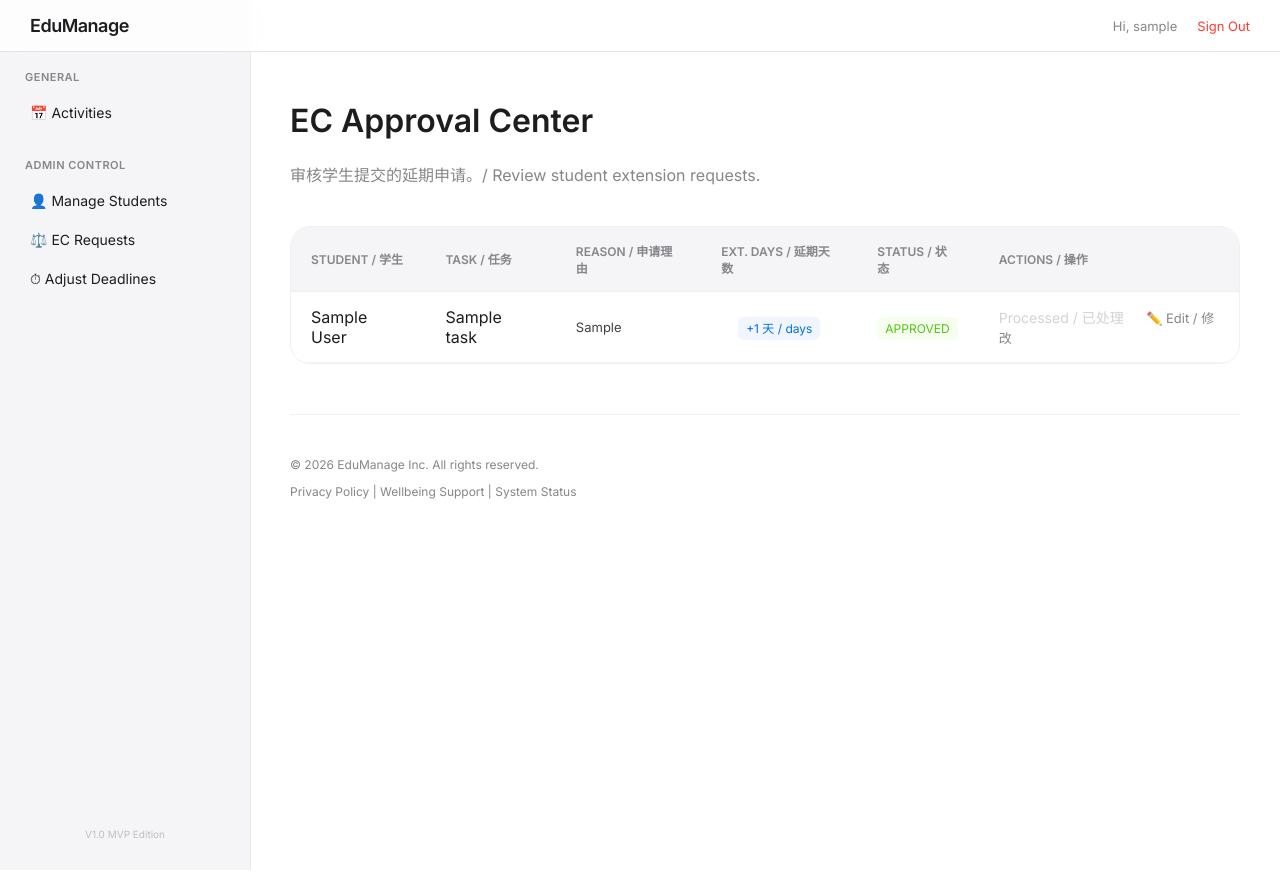
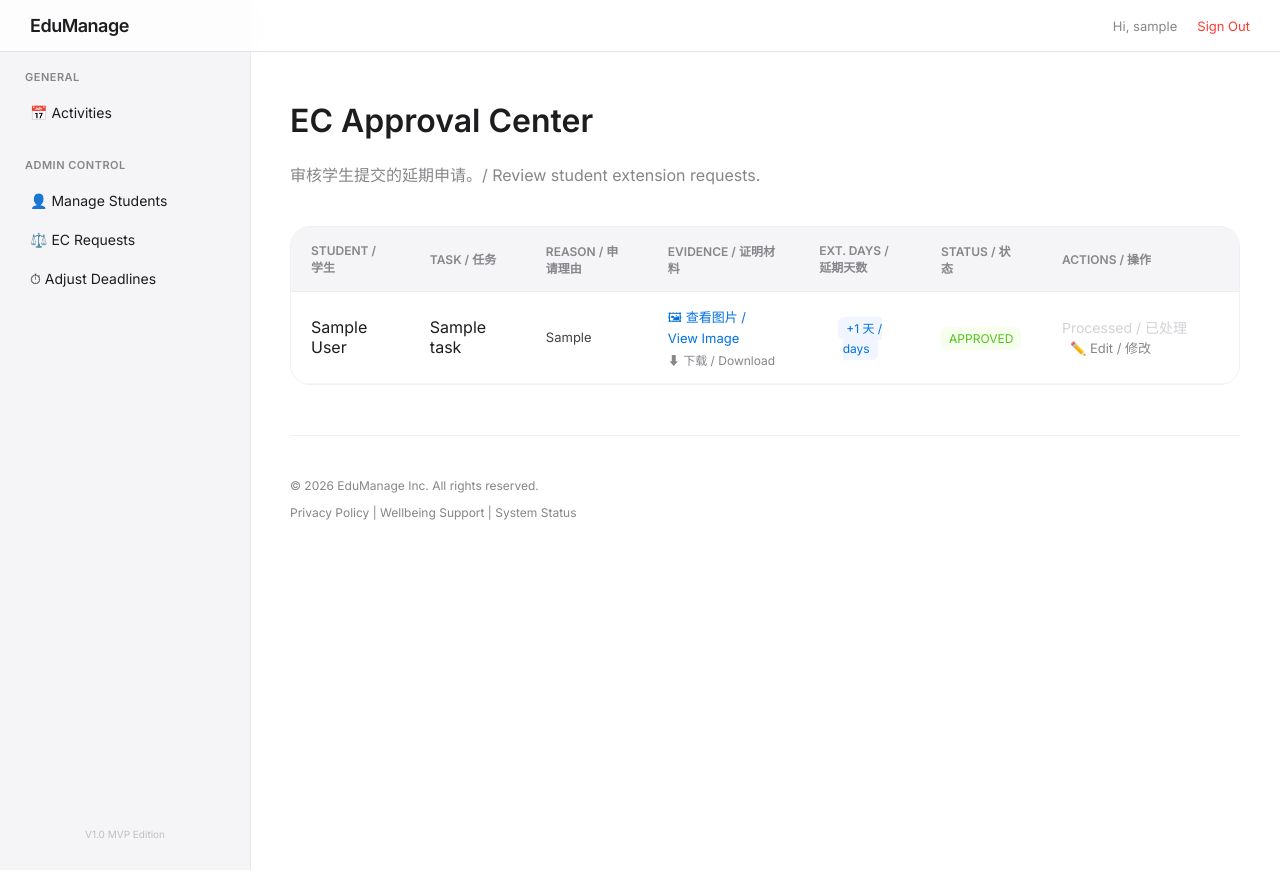
Before and after one commit to sidekid-01/studentManagesystem, a Flask app: page /wellbeing/manage in a window 1280 px wide. Run offline with Flask 3, Linux system fonts and the light colour scheme; a user stored in the database is signed in; tables that the repository leaves empty hold one stand-in row (values such as "Sample post").

Commit message:
final type
upgrade proof download and upload

```diff
--- a/app/routes.py
+++ b/app/routes.py
@@ -1,10 +1,35 @@
-from flask import render_template, redirect, url_for, flash, request
+import os
+import uuid
+from flask import render_template, redirect, url_for, flash, request, send_from_directory, abort
 from sqlalchemy.exc import IntegrityError
+from werkzeug.utils import secure_filename
 from app import app, db
 from app.models import Student, Teacher, Course, GradeSheet, activities, Notification
 from app.forms import StudentForm, TeacherForm, CourseForm, activityForm, LoginForm
 from flask_login import current_user, login_user, logout_user, login_required
 from app.models import User
+
+# 上传文件保存目录（项目根目录下的 uploads 文件夹）
+UPLOAD_FOLDER = os.path.join(os.path.dirname(os.path.dirname(__file__)), 'uploads')
+ALLOWED_EXTENSIONS = {'jpg', 'jpeg', 'png', 'pdf'}
+
+# 确保文件夹存在
+os.makedirs(UPLOAD_FOLDER, exist_ok=True)
+
+def allowed_file(filename):
+    return '.' in filename and filename.rsplit('.', 1)[1].lower() in ALLOWED_EXTENSIONS
+
+
+def save_uploaded_file(file_storage):
+    """保存上传文件，返回唯一文件名。失败返回 None。"""
+    if not file_storage or not file_storage.filename:
+        return None
+    if not allowed_file(file_storage.filename):
+        return None
+    ext = file_storage.filename.rsplit('.', 1)[1].lower()
+    unique_name = f"{uuid.uuid4().hex}.{ext}"
+    file_storage.save(os.path.join(UPLOAD_FOLDER, unique_name))
+    return unique_name
 
 
 def notify_teacher_of_task(task, ntype, message, ec=None):
@@ -14,7 +39,6 @@ def notify_teacher_of_task(task, ntype, message, ec=None):
     teacher = db.session.get(Teacher, course.teacher_id)
     if not teacher or not teacher.user_id:
         return
-
     notif = Notification(
         recipient_id=teacher.user_id,
         type=ntype,
@@ -25,6 +49,8 @@ def notify_teacher_of_task(task, ntype, message, ec=None):
     db.session.add(notif)
 
 
+# ─────────────────────────────────────────────────────────────────────────────
+
 @app.route('/', methods=['GET', 'POST'])
 @app.route('/index', methods=['GET', 'POST'])
 def index():
@@ -34,7 +60,6 @@ def index():
         db.session.add(act)
         db.session.commit()
         return redirect(url_for('index'))
-
     acts = activities.query.all()
     return render_template('index.html', form=actform, acts=acts)
 
@@ -53,7 +78,6 @@ def studentpage():
         db.session.add(student)
         db.session.commit()
         return redirect(url_for('studentpage'))
-
     students = Student.query.all()
     return render_template('studentpage.html', form=sform, students=students)
 
@@ -100,11 +124,15 @@ def my_tasks():
     form.task_id.choices = [(t.id, t.title) for t in all_tasks]
 
     if form.validate_on_submit():
+        # 处理文件上传
+        filename = save_uploaded_file(form.evidence_file.data)
+
         new_ec = ECRequest(
             student_id=student.id,
             task_id=form.task_id.data,
             reason=form.reason.data,
-            evidence_link=form.evidence_link.data,
+            evidence_link=form.evidence_link.data or None,
+            evidence_filename=filename,
             status='pending'
         )
         db.session.add(new_ec)
@@ -116,13 +144,55 @@ def my_tasks():
     return render_template('my_tasks.html', tasks=all_tasks, form=form, my_ecs=my_ecs)
 
 
+# ── 查看证明文件（图片直接显示，PDF 下载）────────────────────────────────
+@app.route('/evidence/view/<int:ec_id>')
+@login_required
+def view_evidence(ec_id):
+    # 只有 admin、wellbeing 和文件归属学生本人可以查看
+    ec = db.session.get(ECRequest, ec_id)
+    if not ec:
+        abort(404)
+
+    is_owner = (current_user.role == 'student' and
+                ec.student.user_id == current_user.id)
+    is_staff = current_user.role in ('admin', 'wellbeing')
+
+    if not is_owner and not is_staff:
+        abort(403)
+
+    if not ec.evidence_filename:
+        abort(404)
+
+    return send_from_directory(UPLOAD_FOLDER, ec.evidence_filename)
+
+
+
+@app.route('/evidence/download/<int:ec_id>')
+@login_required
+def download_evidence(ec_id):
+    ec = db.session.get(ECRequest, ec_id)
+    if not ec:
+        abort(404)
+
+    is_staff = current_user.role in ('admin', 'wellbeing')
+    if not is_staff:
+        abort(403)
+
+    if not ec.evidence_filename:
+        abort(404)
+
+    ext = ec.evidence_filename.rsplit('.', 1)[1]
+    download_name = secure_filename(f"{ec.student.name}_{ec.task.title}.{ext}")
+    return send_from_directory(UPLOAD_FOLDER, ec.evidence_filename,
+                               as_attachment=True, download_name=download_name)
+
+
 @app.route('/wellbeing/manage')
 @login_required
 def wellbeing_manage():
     if current_user.role != 'wellbeing' and current_user.role != 'admin':
         flash("无权访问该页面 / You do not have permission to access this page")
         return redirect(url_for('index'))
-
     all_ecs = ECRequest.query.all()
     return render_template('wellbeing_manage.html', ecs=all_ecs)
 
@@ -140,29 +210,24 @@ def approve_ec(ec_id, action):
             ec.status = 'approved'
             flash(f"已通过 {ec.student.name} 的申请 / Application by {ec.student.name} has been approved")
             notify_teacher_of_task(
-                ec.task,
-                ntype='ec_approved',
+                ec.task, ntype='ec_approved',
                 message=(
                     f"学生 {ec.student.name} 对任务《{ec.task.title}》的 EC 申请已获批准，延期 {ec.extension_days} 天。"
                     f" / Student {ec.student.name}'s EC application for '{ec.task.title}' has been approved, "
                     f"with an extension of {ec.extension_days} day(s)."
-                ),
-                ec=ec
+                ), ec=ec
             )
         elif action == 'reject':
             ec.status = 'rejected'
             flash(f"已拒绝 {ec.student.name} 的申请 / Application by {ec.student.name} has been rejected")
             notify_teacher_of_task(
-                ec.task,
-                ntype='ec_rejected',
+                ec.task, ntype='ec_rejected',
                 message=(
                     f"学生 {ec.student.name} 对任务《{ec.task.title}》的 EC 申请已被拒绝。"
                     f" / Student {ec.student.name}'s EC application for '{ec.task.title}' has been rejected."
-                ),
-                ec=ec
+                ), ec=ec
             )
         db.session.commit()
-
     return redirect(url_for('wellbeing_manage'))
 
 
@@ -179,30 +244,24 @@ def admin_edit_ec(ec_id):
         return redirect(url_for('wellbeing_manage'))
 
     form = ECEditForm(obj=ec)
-
     if form.validate_on_submit():
         ec.status = form.status.data
         ec.extension_days = form.extension_days.data
-
         notify_teacher_of_task(
-            ec.task,
-            ntype='ec_updated',
+            ec.task, ntype='ec_updated',
             message=(
                 f"Admin 已更新学生 {ec.student.name} 对任务《{ec.task.title}》的 EC 申请："
                 f"状态变更为 {ec.status}，延期 {ec.extension_days} 天。"
                 f" / Admin has updated {ec.student.name}'s EC application for '{ec.task.title}':"
                 f" status changed to {ec.status}, extension of {ec.extension_days} day(s)."
-            ),
-            ec=ec
+            ), ec=ec
         )
-
         db.session.commit()
         flash(
             f"已更新 {ec.student.name} 的 EC 申请（延期 {ec.extension_days} 天，状态：{ec.status}）"
             f" / Updated {ec.student.name}'s EC application (extension: {ec.extension_days} day(s), status: {ec.status})"
         )
         return redirect(url_for('wellbeing_manage'))
-
     return render_template('admin_edit_ec.html', form=form, ec=ec)
 
 
@@ -212,7 +271,6 @@ def admin_tasks():
     if current_user.role != 'admin':
         flash("仅 Admin 可操作 / Admin access only")
         return redirect(url_for('index'))
-
     tasks = Task.query.order_by(Task.deadline).all()
     return render_template('admin_tasks.html', tasks=tasks)
 
@@ -230,21 +288,17 @@ def admin_edit_deadline(task_id):
         return redirect(url_for('admin_tasks'))
 
     form = DeadlineEditForm(obj=task)
-
     if form.validate_on_submit():
         old_deadline = task.deadline.strftime('%Y-%m-%d %H:%M')
         task.deadline = form.deadline.data
         new_deadline = task.deadline.strftime('%Y-%m-%d %H:%M')
-
         notify_teacher_of_task(
-            task,
-            ntype='deadline_changed',
+            task, ntype='deadline_changed',
             message=(
                 f"任务《{task.title}》的截止日期已由 {old_deadline} 更新为 {new_deadline}。"
                 f" / The deadline for '{task.title}' has been updated from {old_deadline} to {new_deadline}."
             )
         )
-
         db.session.commit()
         flash(
             f"已将《{task.title}》的截止日期更新为 {new_deadline}"
@@ -254,7 +308,6 @@ def admin_edit_deadline(task_id):
 
     if request.method == 'GET':
         form.deadline.data = task.deadline
-
     return render_template('admin_edit_deadline.html', form=form, task=task)
 
 
@@ -264,7 +317,6 @@ def teacher_notifications():
     if current_user.role != 'teacher':
         flash("仅 Teacher 可访问 / Teacher access only")
         return redirect(url_for('index'))
-
     notifications = (
         Notification.query
         .filter_by(recipient_id=current_user.id)
--- a/app/templates/wellbeing_manage.html
+++ b/app/templates/wellbeing_manage.html
@@ -13,6 +13,7 @@
                 <th style="padding: 15px 20px;">STUDENT / 学生</th>
                 <th style="padding: 15px 20px;">TASK / 任务</th>
                 <th style="padding: 15px 20px;">REASON / 申请理由</th>
+                <th style="padding: 15px 20px;">EVIDENCE / 证明材料</th>
                 <th style="padding: 15px 20px;">EXT. DAYS / 延期天数</th>
                 <th style="padding: 15px 20px;">STATUS / 状态</th>
                 <th style="padding: 15px 20px;">ACTIONS / 操作</th>
@@ -24,6 +25,37 @@
                 <td style="padding: 15px 20px; font-weight: 500;">{{ ec.student.name }}</td>
                 <td style="padding: 15px 20px;">{{ ec.task.title }}</td>
                 <td style="padding: 15px 20px; font-size: 13px; color: #424245;">{{ ec.reason }}</td>
+                <!-- 证明材料列 -->
+                <td style="padding: 15px 20px; font-size: 13px;">
+                    {% if ec.evidence_filename %}
+                        {% set ext = ec.evidence_filename.rsplit('.', 1)[1] %}
+                        {% if ext in ['jpg', 'jpeg', 'png'] %}
+                        <!-- 图片：点击在新标签查看，下载按钮单独 -->
+                        <a href="{{ url_for('view_evidence', ec_id=ec.id) }}" target="_blank"
+                           style="color: #0071e3; text-decoration: none; display: block; margin-bottom: 5px;">
+                            🖼 查看图片 / View Image
+                        </a>
+                        {% else %}
+                        <!-- PDF -->
+                        <a href="{{ url_for('view_evidence', ec_id=ec.id) }}" target="_blank"
+                           style="color: #0071e3; text-decoration: none; display: block; margin-bottom: 5px;">
+                            📄 查看 PDF / View PDF
+                        </a>
+                        {% endif %}
+                        <a href="{{ url_for('download_evidence', ec_id=ec.id) }}"
+                           style="color: #86868b; text-decoration: none; font-size: 12px;">
+                            ⬇ 下载 / Download
+                        </a>
+                    {% elif ec.evidence_link %}
+                        <a href="{{ ec.evidence_link }}" target="_blank"
+                           style="color: #0071e3; text-decoration: none;">
+                            🔗 外部链接 / External Link
+                        </a>
+                    {% else %}
+                        <span style="color: #d2d2d7;">—</span>
+                    {% endif %}
+                </td>
+
                 <td style="padding: 15px 20px; text-align: center;">
                     {% if ec.extension_days > 0 %}
                     <span style="padding: 4px 8px; border-radius: 6px; font-size: 12px;
@@ -34,6 +66,7 @@
                     <span style="color: #d2d2d7; font-size: 13px;">—</span>
                     {% endif %}
                 </td>
+
                 <td style="padding: 15px 20px;">
                     <span style="padding: 4px 8px; border-radius: 6px; font-size: 12px;
                         {% if ec.status == 'pending' %} background: #fff7e6; color: #fa8c16;
@@ -42,6 +75,7 @@
                         {{ ec.status.upper() }}
                     </span>
                 </td>
+
                 <td style="padding: 15px 20px;">
                     {% if ec.status == 'pending' %}
                     <a href="{{ url_for('approve_ec', ec_id=ec.id, action='approve') }}"
```
Also changed, not shown: app/forms.py (+9 -3 lines), app/models.py (+2 -7 lines), app/templates/my_tasks.html (+55 -15 lines).
